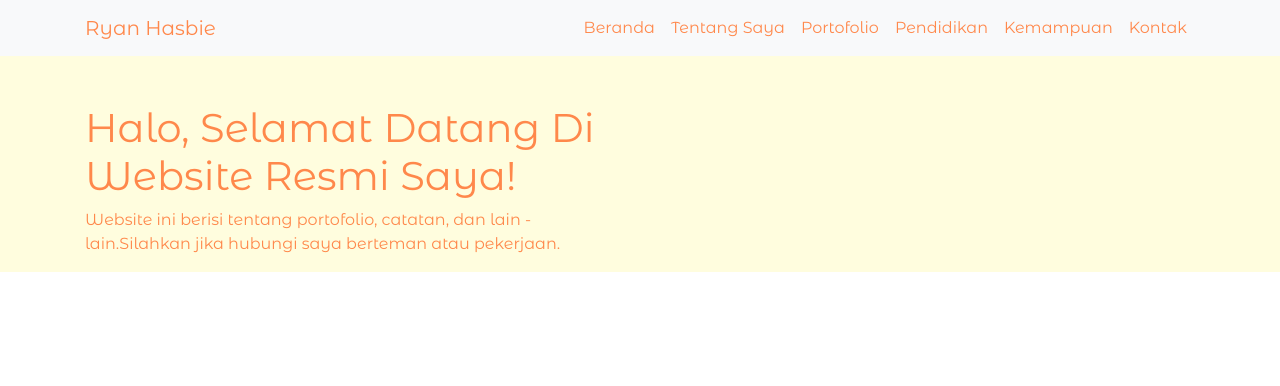
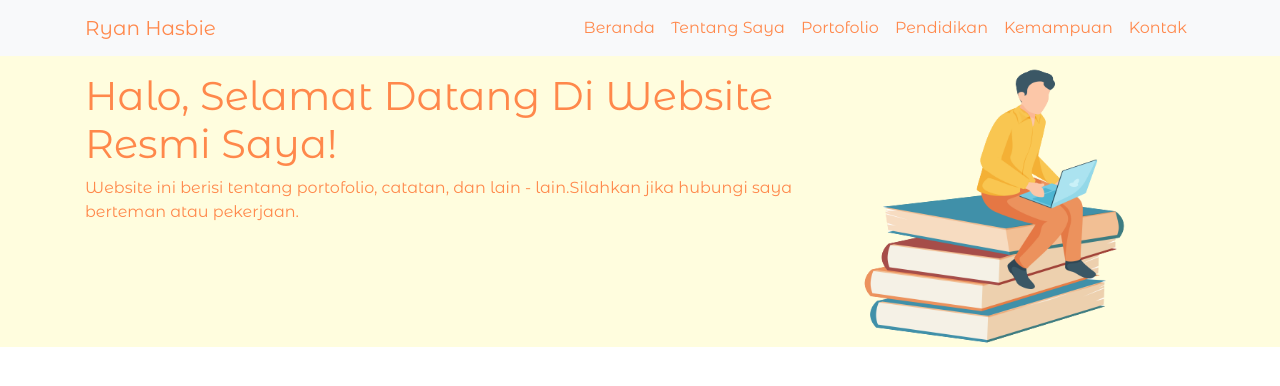
Before and after one commit to ryanhasbie/ryanhasbie.github.io, a plain HTML site: page index.html in a window 1280 px wide. Drawn offline with Linux system fonts and the light colour scheme.

Commit message:
Update Image

```diff
--- a/index.html
+++ b/index.html
@@ -42,10 +42,13 @@
         <section class="hero">
             <div class="container">
                 <div class="row">
-                    <div class="col-sm-6 mt-5">
+                    <div class="col-sm-8 mt-3">
                         <h1> Halo, Selamat Datang Di Website Resmi Saya! </h1>
                         <p> Website ini berisi tentang portofolio, catatan, dan lain - lain.Silahkan jika hubungi saya
                             berteman atau pekerjaan. </p>
+                    </div>
+                    <div class="col-sm-4">
+                        <img src="assets/images/hero/heroku.png" alt="Hero Images" width="300">
                     </div>
                 </div>
             </div>
```
